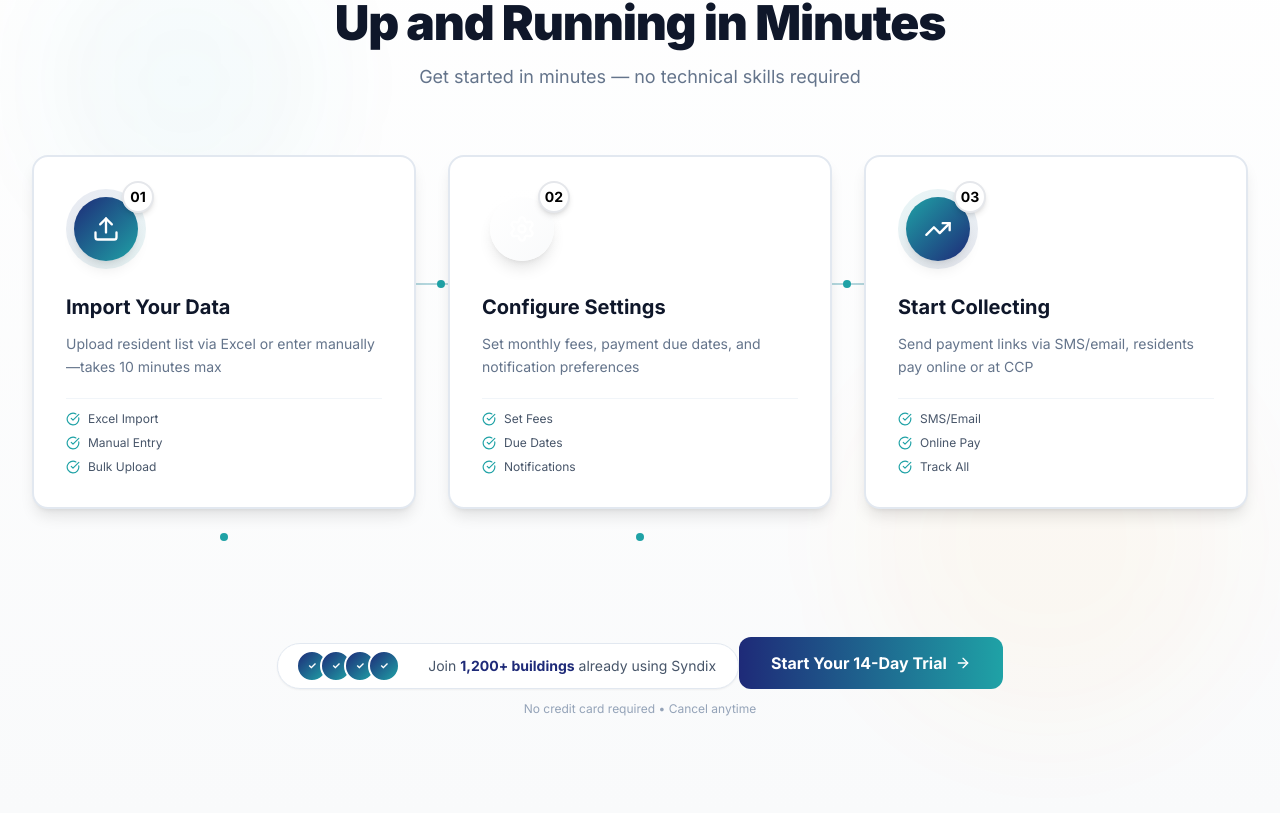
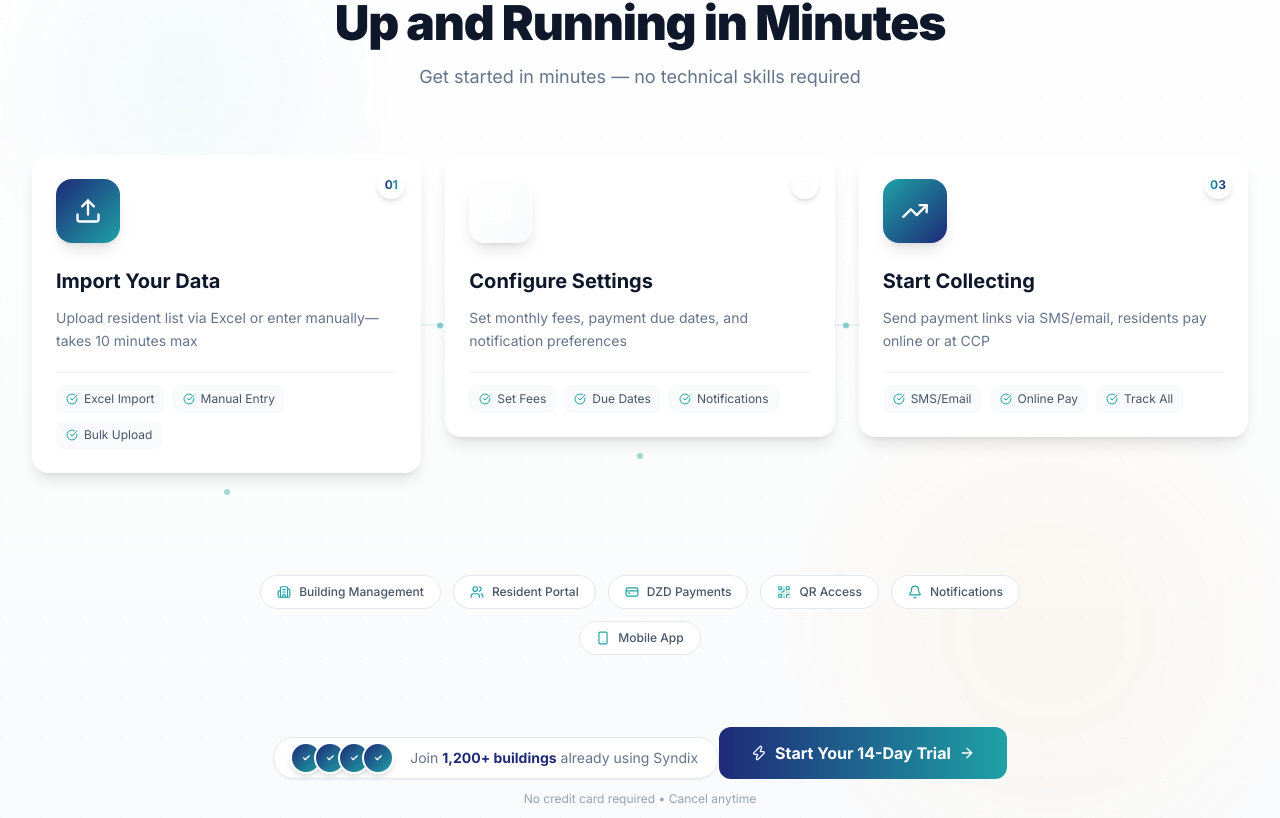
Before and after one commit to ikramikram2020/Syndix, a Next.js app: page / in a window 1280 px wide. Shown: the part 1822-2640 px from the top of the page. Built offline with nearby package versions, Linux system fonts and the light colour scheme.

Commit message:
new update

```diff
--- a/src/components/landing/HowItWorks.tsx
+++ b/src/components/landing/HowItWorks.tsx
@@ -6,7 +6,13 @@ import {
   CheckCircle,
   ArrowRight,
   Zap,
-  Sparkles
+  Sparkles,
+  Building2,
+  Users,
+  CreditCard,
+  Smartphone,
+  Bell,
+  QrCode
 } from "lucide-react";
 import { useState } from "react";
 
@@ -14,7 +20,7 @@ export default function HowItWorks() {
   const { t } = useLanguage();
   const [hoveredCard, setHoveredCard] = useState<number | null>(null);
 
-  // Define steps with icons (since t.howItWorks.steps doesn't have icons)
+  // Define steps with icons (keeping your exact text)
   const stepsWithIcons = [
     {
       step: "01",
@@ -42,17 +48,35 @@ export default function HowItWorks() {
     }
   ];
 
+  // Additional features icons
+  const extraFeatures = [
+    { icon: Building2, label: "Building Management" },
+    { icon: Users, label: "Resident Portal" },
+    { icon: CreditCard, label: "DZD Payments" },
+    { icon: QrCode, label: "QR Access" },
+    { icon: Bell, label: "Notifications" },
+    { icon: Smartphone, label: "Mobile App" }
+  ];
+
   return (
     <section id="how-it-works" className="py-24 bg-gradient-to-b from-white to-brand-bg relative overflow-hidden">
-      {/* Animated Background Elements */}
+      {/* Modern Animated Background */}
       <div className="absolute inset-0 overflow-hidden pointer-events-none">
         <div className="absolute top-20 left-10 w-72 h-72 bg-brand-teal/5 rounded-full blur-3xl animate-pulse"></div>
         <div className="absolute bottom-20 right-10 w-96 h-96 bg-brand-amber/5 rounded-full blur-3xl animate-pulse" style={{ animationDelay: '2s' }}></div>
         <div className="absolute top-1/2 left-1/2 -translate-x-1/2 -translate-y-1/2 w-[800px] h-[800px] bg-brand-navy/3 rounded-full blur-3xl"></div>
+
+        {/* Grid Pattern */}
+        <div className="absolute inset-0 opacity-[0.02]">
+          <div className="h-full w-full" style={{
+            backgroundImage: `radial-gradient(circle at 1px 1px, #1C2B6B 1px, transparent 1px)`,
+            backgroundSize: '40px 40px'
+          }}></div>
+        </div>
       </div>
 
       <div className="max-w-7xl mx-auto px-4 sm:px-6 lg:px-8 relative z-10">
-        {/* Header */}
+        {/* Header - UNCHANGED TEXT */}
         <div className="text-center mb-16">
           <div className="inline-flex items-center gap-2 px-4 py-1.5 text-xs font-bold tracking-widest uppercase text-brand-amber bg-brand-amber/10 border border-brand-amber/20 rounded-full mb-4 animate-fade-in">
             <Sparkles className="w-3 h-3" />
@@ -66,13 +90,13 @@ export default function HowItWorks() {
           </p>
         </div>
 
-        {/* Steps Grid */}
-        <div className="grid md:grid-cols-3 gap-8 relative">
-          {/* Connecting Line */}
-          <div className="hidden md:block absolute top-32 left-0 right-0">
-            <div className="relative h-[2px] bg-gradient-to-r from-brand-navy/20 via-brand-teal/40 to-brand-navy/20">
-              <div className="absolute top-1/2 left-1/3 -translate-y-1/2 w-2 h-2 rounded-full bg-brand-teal animate-pulse"></div>
-              <div className="absolute top-1/2 left-2/3 -translate-y-1/2 w-2 h-2 rounded-full bg-brand-teal animate-pulse" style={{ animationDelay: '0.5s' }}></div>
+        {/* Modern Steps Grid */}
+        <div className="grid md:grid-cols-3 gap-6 relative">
+          {/* Modern Connecting Line */}
+          <div className="hidden md:block absolute top-1/2 left-0 right-0 -translate-y-1/2">
+            <div className="relative h-[1px] bg-gradient-to-r from-transparent via-brand-teal/30 to-transparent">
+              <div className="absolute top-1/2 left-1/3 -translate-y-1/2 w-1.5 h-1.5 rounded-full bg-brand-teal/50"></div>
+              <div className="absolute top-1/2 left-2/3 -translate-y-1/2 w-1.5 h-1.5 rounded-full bg-brand-teal/50"></div>
             </div>
           </div>
 
@@ -88,71 +112,76 @@ export default function HowItWorks() {
                 onMouseEnter={() => setHoveredCard(i)}
                 onMouseLeave={() => setHoveredCard(null)}
               >
-                {/* Glow Effect on Hover */}
-                {isHovered && (
-                  <div className="absolute -inset-2 bg-gradient-to-r from-brand-teal/20 to-brand-amber/20 rounded-3xl blur-xl transition-all duration-500"></div>
-                )}
+                {/* Modern Glow Effect */}
+                <div className={`absolute -inset-0.5 bg-gradient-to-r ${step.color} rounded-2xl blur-xl transition-all duration-500 ${
+                  isHovered ? 'opacity-100' : 'opacity-0'
+                }`}></div>
 
-                {/* Card */}
-                <div className={`relative bg-white rounded-2xl p-8 border-2 transition-all duration-300 ${
+                {/* Modern Card */}
+                <div className={`relative bg-white rounded-2xl p-6 transition-all duration-500 ${
                   isHovered
-                    ? 'border-brand-teal/50 shadow-2xl -translate-y-2'
-                    : 'border-slate-200 shadow-lg hover:shadow-xl'
+                    ? 'shadow-2xl -translate-y-1'
+                    : 'shadow-lg hover:shadow-xl'
                 }`}>
 
-                  {/* Step Number Circle */}
-                  <div className="relative inline-flex items-center justify-center w-20 h-20 mb-6">
-                    <div className={`absolute inset-0 rounded-full bg-gradient-to-br ${step.color} opacity-10 group-hover:opacity-20 transition-opacity duration-300 ${
-                      isHovered ? 'scale-110' : 'scale-100'
-                    }`} />
-                    <div className={`relative w-16 h-16 rounded-full bg-gradient-to-br ${step.color} flex items-center justify-center shadow-lg transition-all duration-300 ${
-                      isHovered ? 'scale-110 shadow-xl' : 'scale-100'
+                  {/* Icon Circle - Modern Design */}
+                  <div className="relative mb-6">
+                    <div className={`w-16 h-16 rounded-2xl bg-gradient-to-br ${step.color} flex items-center justify-center shadow-lg transition-all duration-300 ${
+                      isHovered ? 'scale-110 rotate-3' : 'scale-100'
                     }`}>
                       <Icon className="w-7 h-7 text-white" />
                     </div>
-                    {/* Step Badge */}
-                    <div className="absolute -top-2 -right-2 w-8 h-8 rounded-full bg-white border-2 border-brand-orange text-brand-orange flex items-center justify-center text-sm font-bold shadow-md">
-                      {step.step}
+                    {/* Step Badge - Modern */}
+                    <div className={`absolute -top-2 -right-2 w-7 h-7 rounded-full bg-white shadow-md flex items-center justify-center text-xs font-bold transition-all duration-300 ${
+                      isHovered ? 'scale-110' : 'scale-100'
+                    }`}>
+                      <span className={`text-transparent bg-clip-text bg-gradient-to-r ${step.color}`}>
+                        {step.step}
+                      </span>
                     </div>
                   </div>
 
-                  {/* Content */}
-                  <h3 className="text-xl font-bold text-slate-900 mb-3 group-hover:text-brand-navy transition-colors">
+                  {/* Content - UNCHANGED TEXT */}
+                  <h3 className={`text-xl font-bold mb-3 transition-colors duration-300 ${
+                    isHovered ? 'text-brand-navy' : 'text-slate-900'
+                  }`}>
                     {step.title}
                   </h3>
                   <p className="text-sm text-slate-500 leading-relaxed mb-5">
                     {step.desc}
                   </p>
 
-                  {/* Feature List */}
-                  <div className="space-y-2 pt-3 border-t border-slate-100">
+                  {/* Modern Feature Tags */}
+                  <div className="flex flex-wrap gap-2 pt-3 border-t border-slate-100">
                     {step.features.map((feature, fidx) => (
-                      <div
+                      <span
                         key={fidx}
-                        className={`flex items-center gap-2 text-xs text-slate-600 transition-all duration-300 ${
-                          isHovered ? 'translate-x-1' : 'translate-x-0'
+                        className={`inline-flex items-center gap-1.5 px-2.5 py-1.5 bg-brand-bg rounded-lg text-xs text-slate-600 transition-all duration-300 ${
+                          isHovered ? 'translate-x-0.5' : 'translate-x-0'
                         }`}
-                        style={{ transitionDelay: `${fidx * 50}ms` }}
+                        style={{ transitionDelay: `${fidx * 30}ms` }}
                       >
-                        <CheckCircle className="w-3.5 h-3.5 text-brand-teal flex-shrink-0" />
-                        <span>{feature}</span>
-                      </div>
+                        <CheckCircle className="w-3 h-3 text-brand-teal" />
+                        {feature}
+                      </span>
                     ))}
                   </div>
 
-                  {/* Hover Arrow */}
-                  <div className={`absolute bottom-6 right-6 transition-all duration-300 ${
+                  {/* Modern Hover Arrow */}
+                  <div className={`absolute bottom-5 right-5 transition-all duration-300 ${
                     isHovered ? 'opacity-100 translate-x-0' : 'opacity-0 translate-x-2'
                   }`}>
-                    <ArrowRight className="w-5 h-5 text-brand-teal" />
+                    <div className="w-7 h-7 rounded-full bg-brand-teal/10 flex items-center justify-center">
+                      <ArrowRight className="w-3.5 h-3.5 text-brand-teal" />
+                    </div>
                   </div>
                 </div>
 
-                {/* Animated Dot below card (except last) */}
+                {/* Modern Connector Dot */}
                 {i < stepsWithIcons.length - 1 && (
-                  <div className="hidden md:flex justify-center mt-6">
-                    <div className={`w-2 h-2 rounded-full bg-brand-teal transition-all duration-300 ${
-                      isHovered ? 'scale-150 animate-ping' : 'scale-100'
+                  <div className="hidden md:flex justify-center mt-4">
+                    <div className={`w-1.5 h-1.5 rounded-full bg-brand-teal/40 transition-all duration-300 ${
+                      isHovered ? 'scale-150' : 'scale-100'
                     }`} />
                   </div>
                 )}
@@ -161,25 +190,48 @@ export default function HowItWorks() {
           })}
         </div>
 
-        {/* Bottom CTA */}
-        <div className="text-center mt-16 animate-fade-in-up" style={{ animationDelay: '0.5s' }}>
-          <div className="inline-flex items-center gap-4 bg-white border border-slate-200 rounded-full p-1.5 shadow-sm">
-            <div className="flex -space-x-2 px-3">
+        {/* Modern Bottom Section */}
+        <div className="mt-20 text-center animate-fade-in-up" style={{ animationDelay: '0.5s' }}>
+          {/* Modern Feature Strip */}
+          <div className="max-w-3xl mx-auto mb-10">
+            <div className="flex flex-wrap justify-center gap-3">
+              {extraFeatures.map((feature, idx) => (
+                <div
+                  key={idx}
+                  className="group flex items-center gap-2 px-4 py-2 bg-white border border-slate-200 rounded-full hover:border-brand-teal/30 hover:shadow-md transition-all duration-300 cursor-pointer"
+                >
+                  <feature.icon className="w-3.5 h-3.5 text-brand-teal group-hover:scale-110 transition-transform" />
+                  <span className="text-xs font-medium text-slate-600 group-hover:text-brand-navy">
+                    {feature.label}
+                  </span>
+                </div>
+              ))}
+            </div>
+          </div>
+
+          {/* Modern CTA */}
+          <div className="inline-flex items-center gap-4 bg-white border border-slate-200 rounded-full p-1 pr-5 shadow-sm">
+            <div className="flex -space-x-2 pl-3">
               {[1, 2, 3, 4].map((i) => (
-                <div key={i} className="w-8 h-8 rounded-full bg-gradient-to-br from-brand-navy to-brand-teal border-2 border-white flex items-center justify-center">
+                <div
+                  key={i}
+                  className="w-8 h-8 rounded-full bg-gradient-to-br from-brand-navy to-brand-teal border-2 border-white flex items-center justify-center shadow-md"
+                >
                   <span className="text-[10px] text-white font-bold">✓</span>
                 </div>
               ))}
             </div>
-            <span className="text-sm text-slate-600 pr-4">
+            <span className="text-sm text-slate-500">
               Join <strong className="text-brand-navy">1,200+ buildings</strong> already using Syndix
             </span>
           </div>
 
+          {/* Modern Button */}
           <a
             href="#pricing"
             className="inline-flex items-center gap-2 mt-8 px-8 py-3.5 bg-gradient-to-r from-brand-navy to-brand-teal text-white font-bold rounded-xl hover:shadow-xl hover:scale-105 transition-all duration-200 group"
           >
+            <Zap className="w-4 h-4" />
             Start Your 14-Day Trial
             <ArrowRight size={16} className="group-hover:translate-x-1 transition-transform" />
           </a>
```
